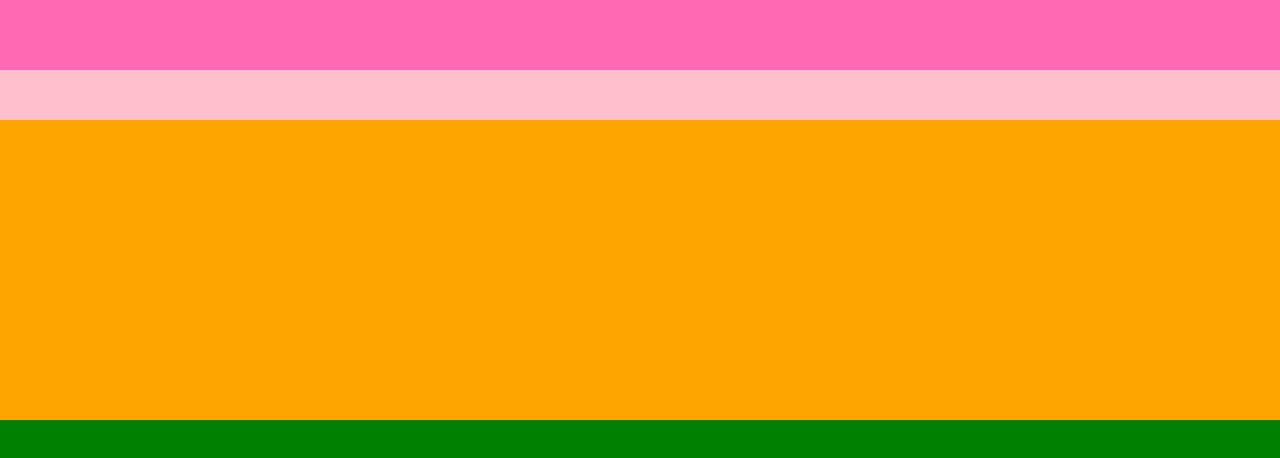
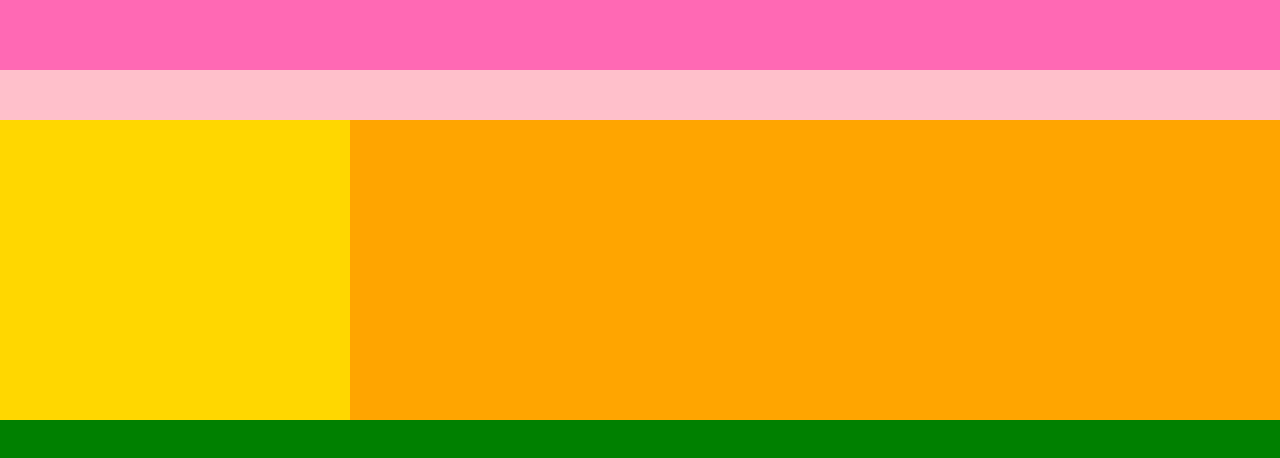
Before and after one commit to GakuMatsuya/caravan, a plain HTML site: page index.html in a window 1280 px wide. Shown: the top 458 px of the page. Drawn offline with Linux system fonts and the light colour scheme.

Commit message:
[Update]main-visual

```diff
--- a/index.html
+++ b/index.html
@@ -12,7 +12,9 @@
       <div class="header-bottom"></div>
     </div>
 
-    <div class="main-visual"></div>
+    <div class="main-visual">
+      <div class="main-visual-content"></div>
+    </div>
 
     <div class="main"></div>
 
--- a/style.css
+++ b/style.css
@@ -28,6 +28,12 @@
   background-color: orange;
 }
 
+.main-visual-content {
+  width: 350px;
+  height: 300px;
+  background-color: gold;
+}
+
 .main {
   width: 100%;
   height: 1400px;
```
